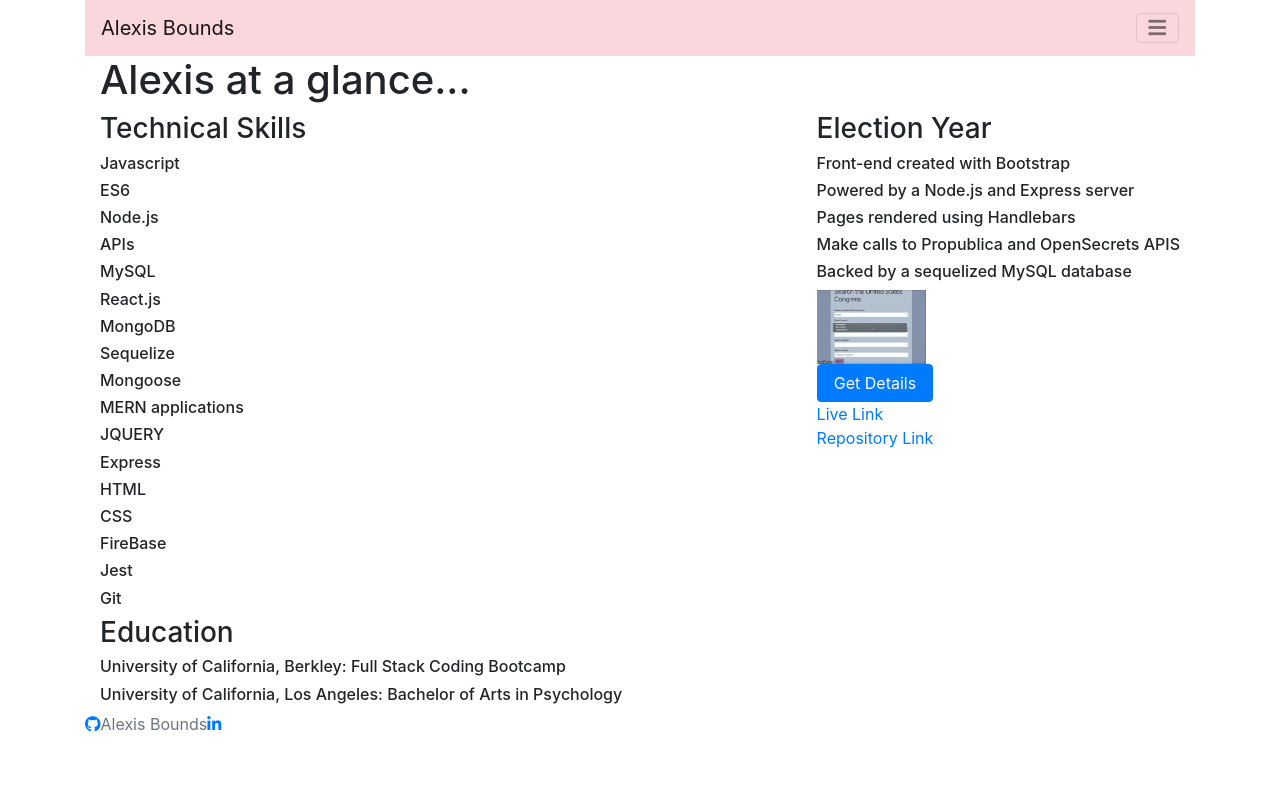
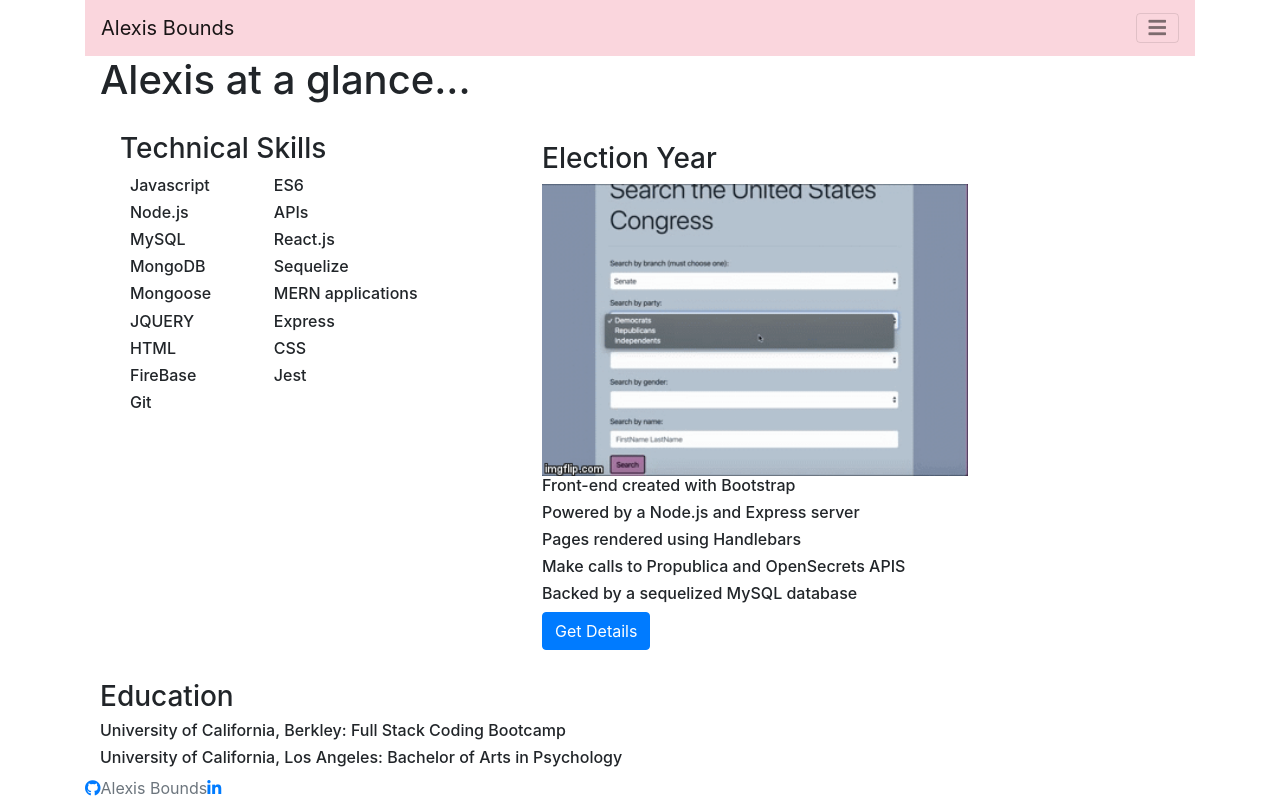
Before and after one commit to boundsalexis/react-portfolio, a React (Create React App) app: page / in a window 1280 px wide. Built offline with nearby package versions, Linux system fonts and the light colour scheme.

Commit message:
stylings getting better

```diff
--- a/src/pages/ataglance/index.js
+++ b/src/pages/ataglance/index.js
@@ -10,27 +10,30 @@ function Glance(props) {
         height: "20%"
     };
     return (
-        <div className="container">
+        <div className="container mainglance">
             <h1>Alexis at a glance...</h1>
             <div className="ftapp">
                 {/* <h2>Featured Application</h2> */}
                 <h3>{data.projects[0].name}</h3>
+                <img className="image" src={data.projects[0].gif}  alt="politicalgif"></img>
                 {data.projects[0].highlights.map(item => (
                     <h6>{item}</h6>
                 ))}
-                <img className="image" src={data.projects[0].gif}  alt="politicalgif"></img>
                 <div className="stack">
                     <a href={'/portfolio/' + data.projects[0].name} className="btn btn-primary">Get Details</a>
-                    <a href={data.projects[0].liveLink} >Live Link</a>
-                    <a href={data.projects[0].repoLink} >Repository Link</a>
+                    {/* <a href={data.projects[0].liveLink} >Live Link</a>
+                    <a href={data.projects[0].repoLink} >Repository Link</a> */}
                 </div>
                 </div>
+                <div class="skills">
                 <h3>Technical Skills</h3>
                 <div className="technical">
                     {data.skills.map(item => (
                         <h6 key={item}>{item}</h6>
                     ))}
                 </div>
+                </div>
+
                 <div className="edu">
                     <h3>Education</h3>
                     <h6>                {data.education[1]}
--- a/src/pages/ataglance/style.css
+++ b/src/pages/ataglance/style.css
@@ -1,15 +1,24 @@
 .container{
     /* text-align: center; */
     overflow: auto;
+    /* margin: 0 auto; */
+
 }
     /* background-image: url("./asteroids.jpg")!important; */
 /* } */
 .technical{
     display: grid;
-    /* grid-template-columns: repeat(2, 1fr); */
+    grid-template-columns: repeat(2, 1fr);
     /* text-align: center; */
-    width: fit-content;
+    /* width: fit-content; */
+    margin:10px;
+
+
+}
+.skills{
     float: left;
+    padding:20px;
+    /* width:30%; */
 }
 .edu {
     content: "";
@@ -25,8 +34,17 @@
     width: fit-content;
 }
 .image{
-    width: 30%;
+    width: 70%;
 }
 .ftapp{
     float:right;
+    width:60%;
+    margin:10px;
+    padding:20px;
 }
+.mainglance{
+    /* width: fit-content; */
+    margin: 0 auto;
+}
+
+/* media query at 770 */
--- a/src/pages/portfolio/index.js
+++ b/src/pages/portfolio/index.js
@@ -9,13 +9,13 @@ function Portfolio(props) {
     //     height: "25%"
     // };
     return (
-        <div className="container">
+        <div className="container mainportfolio">
             {data.projects.map(item => (
                 <div className="card" key={item.name} >
-                    <img src={item.gif} className="card-img-top" alt={item.name} ></img>
-                    <div class="card-body">
-                        <h5 class="card-title">{item.name}</h5>
-                        <p class="card-text">{item.shortDescription}</p>
+                    <img className="scale"src={item.gif} className="card-img-top" alt={item.name} ></img>
+                    <div className="card-body">
+                        <h5 className="card-title">{item.name}</h5>
+                        <p className="card-text">{item.shortDescription}</p>
                         <a href={'/portfolio/' + item.name} class="btn btn-primary">Get Details</a>
                     </div>
                 </div>
--- a/src/pages/portfolio/style.css
+++ b/src/pages/portfolio/style.css
@@ -1,4 +1,24 @@
 .card{
-    margin-top: 20px;
-    margin-bottom: 20px;
+    margin-top: 10px;
+    margin-bottom: 10px;
+    height: 500px;
 }
+.mainportfolio{
+    margin: 0 auto;
+    display: grid;
+    grid-template-columns: repeat(3, 1fr);
+    grid-gap: 10px;
+
+}
+.card-image-top{
+    flex-shrink: 0;
+    width: 250px;
+    height: 200px;
+    text-align: center;
+    padding-left: 15%;
+}
+/* .scale{
+    width:50px;
+    height: 50px;
+} */
+/* media query at 770 */
--- a/src/pages/project/index.js
+++ b/src/pages/project/index.js
@@ -16,18 +16,24 @@ function Project(props) {
 
     return (
         <div className="container">
+            <div class="project">
             <h3>{data.projects[index].name}</h3>
             {/* <h6>{data.projects[index].shortDescription}</h6> */}
             <img src={data.projects[index].gif} alt="politicalgif"></img>
-            <h6>{data.projects[index].longDescription}</h6>
+     {data.projects[index].highlights.map(item => (
+                <h6>{item}</h6>
+            ))}
+            </div>
 
-            <div>
+
+            <div class="projectlinks">
                 {data.projects[index].isDeployed &&
                     <a href={data.projects[index].liveLink}>Live Link</a>
                 }
                 <a href={data.projects[index].repoLink}>Repository Link</a>
+                <a href="/portfolio" className="btn btn-primary">Return to portfolio</a>
             </div>
-            <a href="/portfolio" className="btn btn-primary">Return to portfolio</a>
+            {/* <a href="/portfolio" className="btn btn-primary">Return to portfolio</a> */}
         </div>
     );
 }
--- a/src/pages/project/style.css
+++ b/src/pages/project/style.css
@@ -0,0 +1,11 @@
+.projectlinks{
+    float:left;
+    display: grid;
+    grid-template-columns: repeat(1, 1fr);
+    width: 20%
+}
+.project{
+    float:right;
+    width:60%;
+
+}
```
